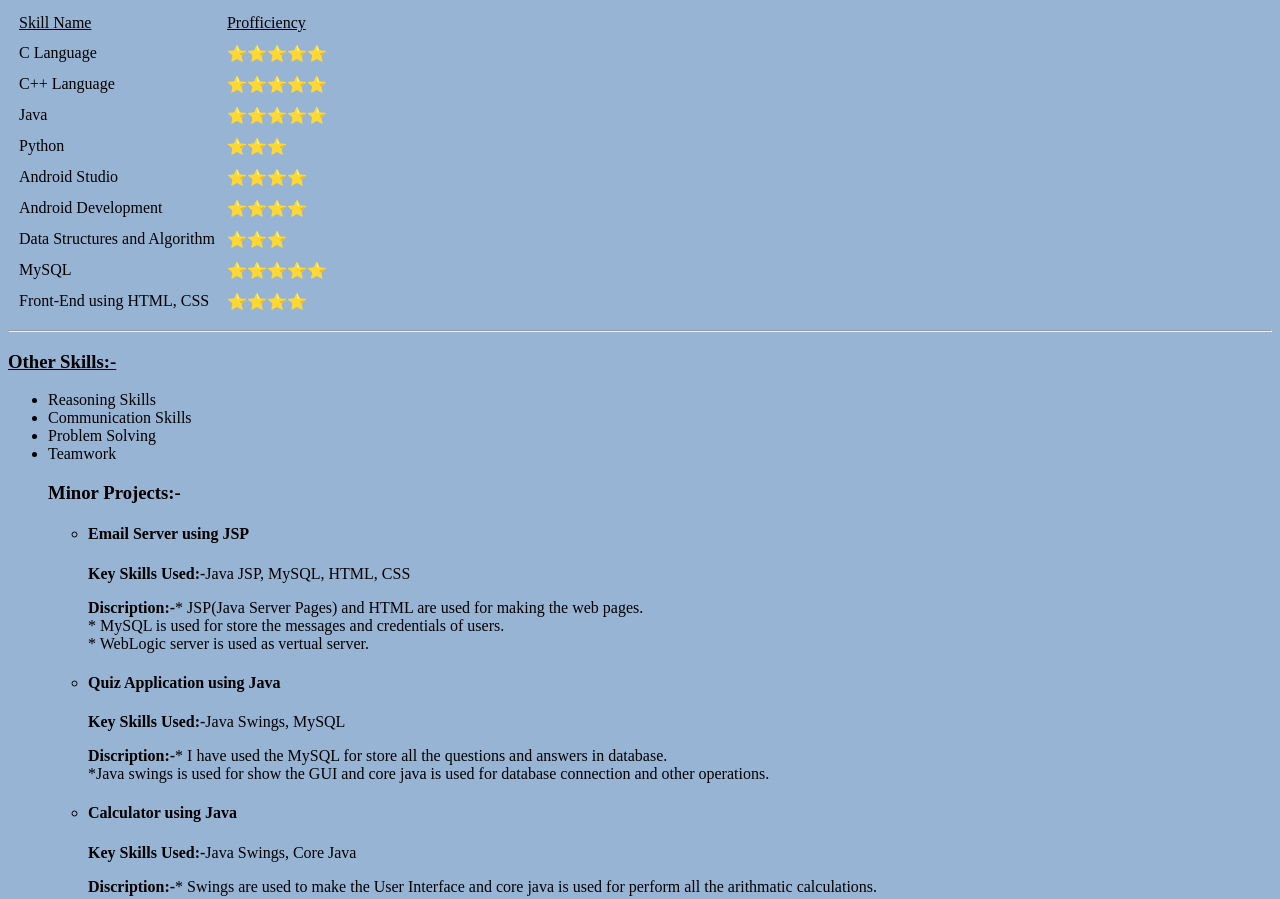
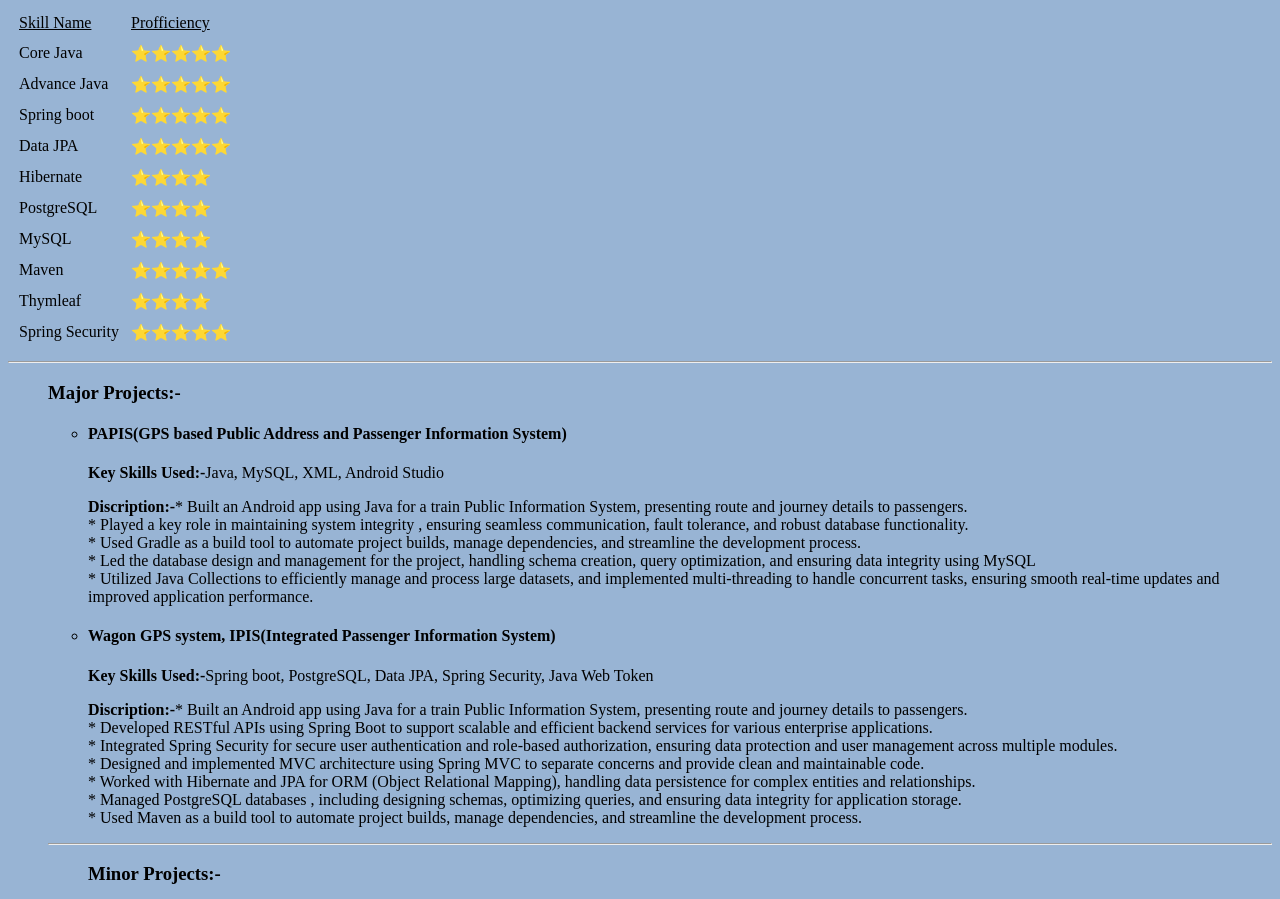
Before and after one commit to Pankaj726655/MyCV, a plain HTML site: page index.html in a window 1280 px wide. Shown: the part 810-1709 px from the top of the page. Drawn offline with Linux system fonts and the light colour scheme.

Commit message:
add projects

```diff
--- a/index.html
+++ b/index.html
@@ -12,7 +12,7 @@
         <tr>
             <td><img src="image.jpg" alt="Pankaj's Picture" width="200" height="200" ></td>
 
-            <td> <H1>PANKAJ PANDEY</H1><p>H.no.62,Gali no.1,Nangla Enclave Part-2,Faridbad,121005</p><p>Mob.-7982463502</p><p>Email:-pp26421@gmail.com</p></td>
+            <td> <H1>PANKAJ PANDEY</H1><p>H.no.62,Gali no.1,Nangla Enclave Part-2,Faridabad,121005</p><p>Mob.-7982463502</p><p>Email:-pp26421@gmail.com</p></td>
             </tr>
 
        </table>
@@ -27,11 +27,13 @@
         </thead>
 		<hr>
         <tbody>
+
             <H3><U>QUALIFICATIONS :-</U></H3>
+            <tr><td>MCA</td><td>Computer Application</td><td>YMCA University</td><td>YMCA University</td><td>2023</td><td>75</td></tr>
+            <tr><td>BCA</td><td>Computer Application</td><td>Pt.jawaharlal Nehru College</td><td>Maharishi Dayanand University</td><td>2020</td><td>55.63</td></tr>
+            <tr><td>12th</td><td>Science(PCM)</td><td>Aggarwal Modern Sr. Sec School</td><td>Haryana Board of SChool Education</td><td>2016</td><td>70</td></tr>
             <tr><td>10th</td><td>General</td><td>Aggarwal Modern Sr. Sec School</td><td>Haryana Board of SChool Education</td><td>2014</td><td>89.8</td></tr>
-            <tr><td>12th</td><td>Science(PCM)</td><td>Aggarwal Modern Sr. Sec School</td><td>Haryana Board of SChool Education</td><td>2016</td><td>70</td></tr>
-            <tr><td>BCA</td><td>Computer Application</td><td>Pt.jawaharlal Nehru College</td><td>Maharishi Dayanand University</td><td>2020</td><td>55.63</td></tr>
-            <tr><td>MCA</td><td>Computer Application</td><td>YMCA University</td><td>YMCA University</td><td>2023</td><td>83.33</td></tr>
+
         </tbody>
     </table>
    </big>
@@ -56,41 +58,84 @@
    <table cellspacing=10px>
    <thead><tr><td><u>Skill Name</u></td><td><U>Profficiency</u></td></tr><thead>
    <tr>
-   <td>C Language</td><td>⭐⭐⭐⭐⭐</td>
+   <td>Core Java</td><td>⭐⭐⭐⭐⭐</td>
    </tr>
    <tr>
-   <td>C++ Language</td><td>⭐⭐⭐⭐⭐</td>
+   <td>Advance Java</td><td>⭐⭐⭐⭐⭐</td>
    </tr>
    <tr>
-   <td>Java</td><td>⭐⭐⭐⭐⭐</td>
+   <td>Spring boot</td><td>⭐⭐⭐⭐⭐</td>
    </tr>
    <tr>
-   <td>Python</td><td>⭐⭐⭐</td>
+   <td>Data JPA</td><td>⭐⭐⭐⭐⭐</td>
    </tr>
    <tr>
-   <td>Android Studio</td><td>⭐⭐⭐⭐</td>
+   <td>Hibernate</td><td>⭐⭐⭐⭐</td>
    </tr>
    <tr>
-   <td>Android Development</td><td>⭐⭐⭐⭐</td>
+   <td>PostgreSQL</td><td>⭐⭐⭐⭐</td>
    </tr>
    <tr>
-   <td>Data Structures and Algorithm</td><td>⭐⭐⭐</td>
+   <td>MySQL</td><td>⭐⭐⭐⭐</td>
    </tr>
    <tr>
-   <td>MySQL</td><td>⭐⭐⭐⭐⭐</td>
+   <td>Maven</td><td>⭐⭐⭐⭐⭐</td>
    </tr>
    <tr>
-   <td>Front-End using HTML, CSS</td><td>⭐⭐⭐⭐</td>
+   <td>Thymleaf</td><td>⭐⭐⭐⭐</td>
    </tr>
+   <tr>
+    <td>Spring Security</td><td>⭐⭐⭐⭐⭐</td>
+    </tr>
    </table>
    <hr>
-   <u><h3>Other Skills:-</h3></u>
-   <ul>
-    <li>Reasoning Skills</li>
-    <li>Communication Skills</li>
-    <li>Problem Solving</li>
-    <li>Teamwork</li>
-   </ul>
+
+   <ul><h3>Major Projects:-</h3></u>
+	<ul>
+    	<li><h4> PAPIS(GPS based Public Address and Passenger Information System) </h4>
+	<p><b>Key Skills Used:-</b>Java, MySQL, XML, Android Studio</p>
+	<p><b>Discription:-</b>* Built an Android app using Java for a train Public Information
+        System, presenting route and journey details to passengers.
+       <br>* Played a key role in maintaining system integrity , ensuring
+        seamless communication, fault tolerance, and robust database
+        functionality.
+       <br>* Used Gradle as a build tool to automate project builds, manage
+        dependencies, and streamline the development process.
+       <br>* Led the database design and management for the project,
+        handling schema creation, query optimization, and ensuring data
+        integrity using MySQL
+        <br>* Utilized Java Collections to efficiently manage and process large
+        datasets, and implemented multi-threading to handle concurrent
+        tasks, ensuring smooth real-time updates and improved
+        application performance. </p>
+	</li>
+
+    <li><h4> Wagon GPS system, IPIS(Integrated Passenger Information System) </h4>
+        <p><b>Key Skills Used:-</b>Spring boot, PostgreSQL, Data JPA, Spring Security, Java Web Token</p>
+        <p><b>Discription:-</b>* Built an Android app using Java for a train Public Information
+            System, presenting route and journey details to passengers.
+           <br>*  Developed RESTful APIs using Spring Boot to support scalable and
+           efficient backend services for various enterprise applications.
+           <br>* Integrated Spring Security for secure user authentication and
+           role-based authorization, ensuring data protection and user
+           management across multiple modules.
+           <br>* Designed and implemented MVC architecture using Spring MVC
+           to separate concerns and provide clean and maintainable code.
+           <br>* Worked with Hibernate and JPA for ORM (Object Relational
+           Mapping), handling data persistence for complex entities and
+           relationships.
+           <br>* Managed PostgreSQL databases , including designing schemas,
+           optimizing queries, and ensuring data integrity for application
+           storage.
+           <br>* Used Maven as a build tool to automate project builds, manage
+           dependencies, and streamline the development process.
+        </p>
+        </li>
+
+	</ul>
+
+    <hr>
+
     <ul><h3>Minor Projects:-</h3></u>
 	<ul>
     <li><h4>Email Server using JSP</h4>
@@ -115,14 +160,7 @@
 	</li>
 	</ul>
 
-	<ul><h3>Major Projects:-</h3></u>
-	<ul>
-    	<li><h4>PAPIS (PUBLIC ADDRESS AND PUBLIC INFORMATION SYSTEM)</h4>
-	<p><b>Key Skills Used:-</b>Java, MySQL, Python, Android Studio, XML</p>
-	<p><b>Discription:-</b>* I have done this project under the duration of my internship.<br>* In this project, An android screen is used to show the rauilway routes to passengers, java is used for handle the backend operations of android app.<br>* Python is used for handled all the operations done by the Main Processing unit. I have utilize my python skills like Threading, pandas, file handling using pandas for handle all the operations of MPU.<br>* MySQL is used for handle the database.</p>
-	</li>
 
-	</ul>
 
 
 <hr>
```
